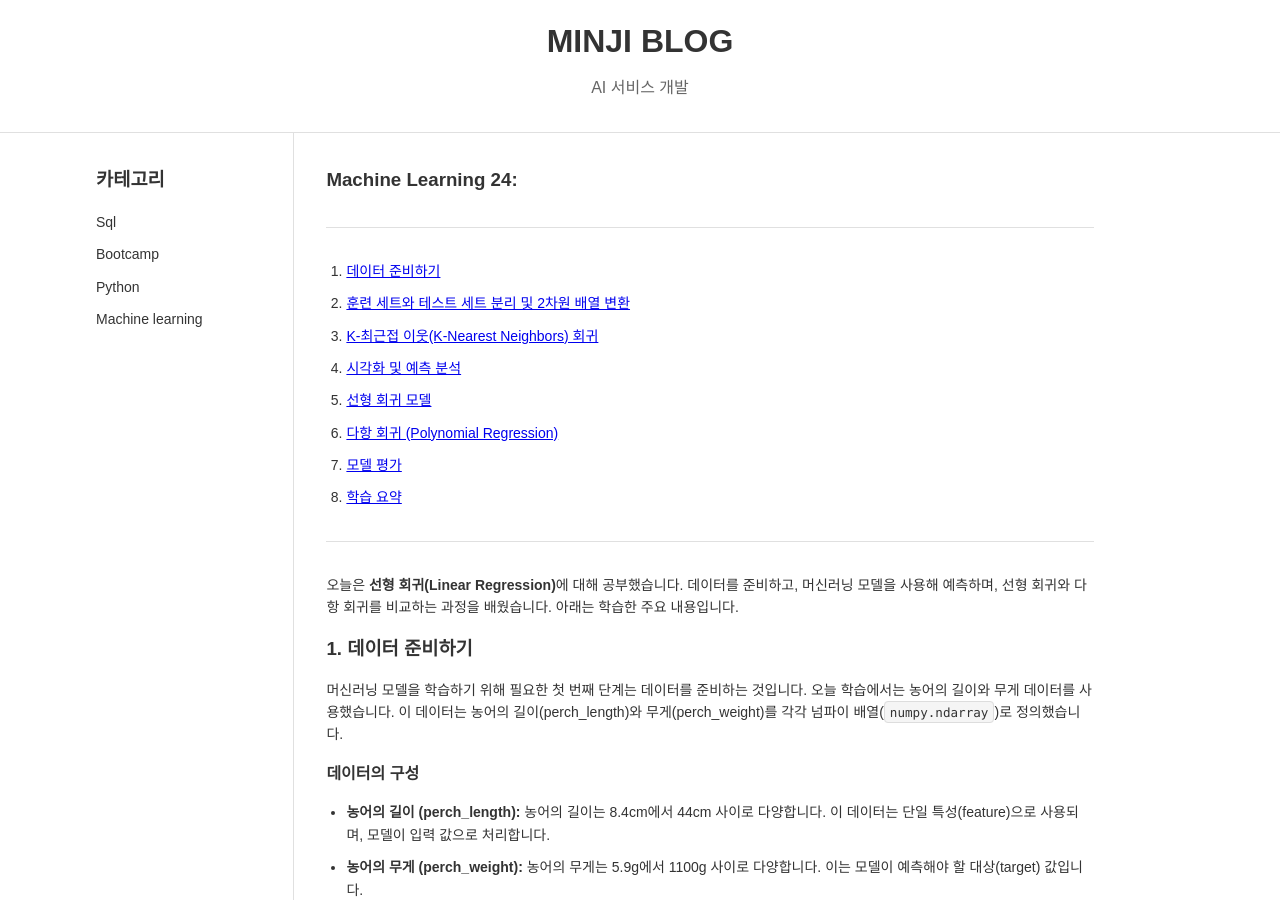
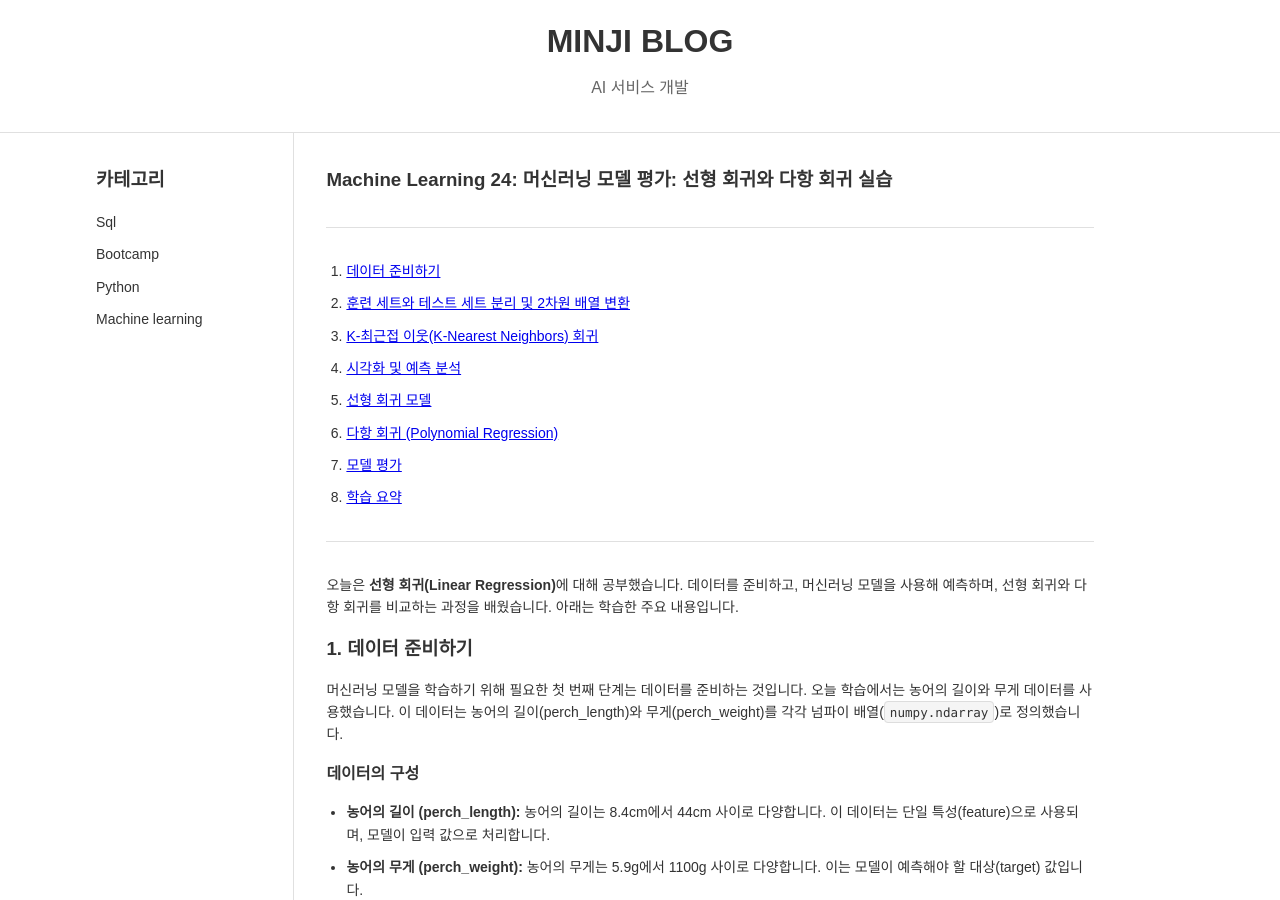
Before and after one commit to Mminzy22/Blog, a Jekyll site: the page built from _posts/Machine-Learning/2024-12-10-Machine-Learning24.md, in a window 1280 px wide and 900 px high. Built offline with Jekyll 4.4.1, drawn with Linux system fonts in a browser that asks for light colours; nearby versions of some CDN libraries; comment, search, counter and statistics services are not loaded.

Commit message:
fix post

```diff
--- a/_posts/Machine-Learning/2024-12-10-Machine-Learning24.md
+++ b/_posts/Machine-Learning/2024-12-10-Machine-Learning24.md
@@ -1,6 +1,6 @@
 ---
 layout: post
-title: "Machine Learning 24:"
+title: "Machine Learning 24: 머신러닝 모델 평가: 선형 회귀와 다항 회귀 실습"
 date: 2024-12-10
 categories: [Machine Learning]
 ---
```
